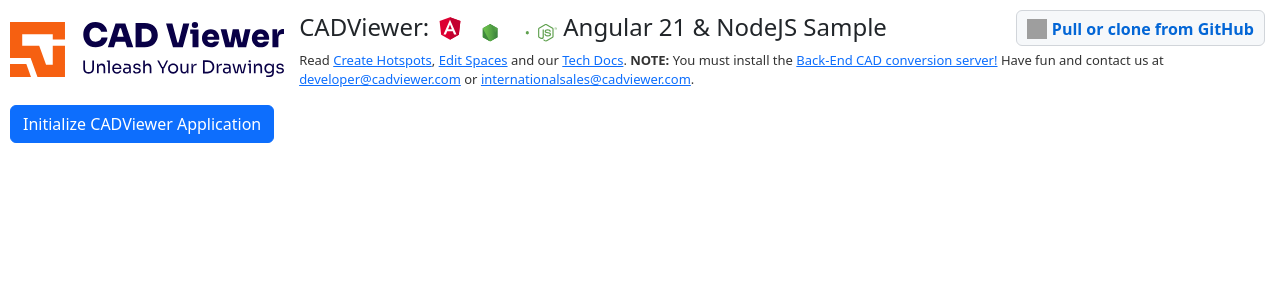
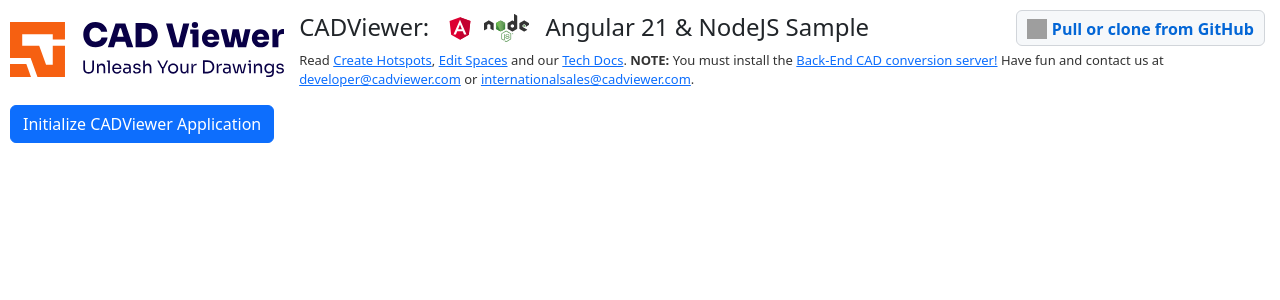
Before and after one commit to CADViewer/cadviewer-testapp-angular-02, an Angular app: page / in a window 1280 px wide. Shown: the top 300 px of the page. Built offline with nearby package versions, Linux system fonts and the light colour scheme; grey boxes are pictures that could not be loaded.

Commit message:
style: fix logo margins and download dark-text NodeJS logo

```diff
--- a/src/app/app.component.html
+++ b/src/app/app.component.html
@@ -3,9 +3,9 @@
     <img src="assets/cadviewer-primary-logo.svg" height="55" alt="CADViewer Logo" style="display: block;" />
   </a>
   <div style="flex: 1;">
-    <div style="display: flex; justify-content: space-between; align-items: center; margin-bottom: 5px;">
+    <div style="display: flex; justify-content: space-between; align-items: center; margin-bottom: 5px; flex-wrap: wrap; gap: 10px;">
       <h4 style="margin: 0;">
-        CADViewer: <img src="assets/angular-logo.svg" height="28" style="vertical-align: middle; margin-top: -4px;" alt="Angular Logo" /> <img src="assets/nodejs-logo.svg" height="28" style="vertical-align: middle; margin-top: -4px;" alt="NodeJS Logo" /> Angular 21 & NodeJS Sample
+        CADViewer: <img src="assets/angular-logo.svg" height="28" style="vertical-align: middle; margin: -4px 10px 0 10px;" alt="Angular Logo" /> <img src="assets/nodejs-logo.svg" height="28" style="vertical-align: middle; margin: -4px 10px 0 0;" alt="NodeJS Logo" /> Angular 21 & NodeJS Sample
       </h4>
 
       <span style="font-size: 16px; font-weight: bold; margin-right: 15px;">
--- a/src/app/cadviewer/cadviewer.component.html
+++ b/src/app/cadviewer/cadviewer.component.html
@@ -3,9 +3,9 @@
     <img src="assets/cadviewer-primary-logo.svg" height="55" alt="CADViewer Logo" style="display: block;" />
   </a>
   <div style="flex: 1;">
-    <div style="display: flex; justify-content: space-between; align-items: center; margin-bottom: 5px;">
+    <div style="display: flex; justify-content: space-between; align-items: center; margin-bottom: 5px; flex-wrap: wrap; gap: 10px;">
       <h4 style="margin: 0;">
-        CADViewer: <img src="assets/angular-logo.svg" height="28" style="vertical-align: middle; margin-top: -4px;" alt="Angular Logo" /> <img src="assets/nodejs-logo.svg" height="28" style="vertical-align: middle; margin-top: -4px;" alt="NodeJS Logo" /> Angular 21 & NodeJS Sample
+        CADViewer: <img src="assets/angular-logo.svg" height="28" style="vertical-align: middle; margin: -4px 10px 0 10px;" alt="Angular Logo" /> <img src="assets/nodejs-logo.svg" height="28" style="vertical-align: middle; margin: -4px 10px 0 0;" alt="NodeJS Logo" /> Angular 21 & NodeJS Sample
       </h4>
 
       <span style="font-size: 16px; font-weight: bold; margin-right: 15px;">
```
Also changed, not shown: src/assets/nodejs-logo.svg.
